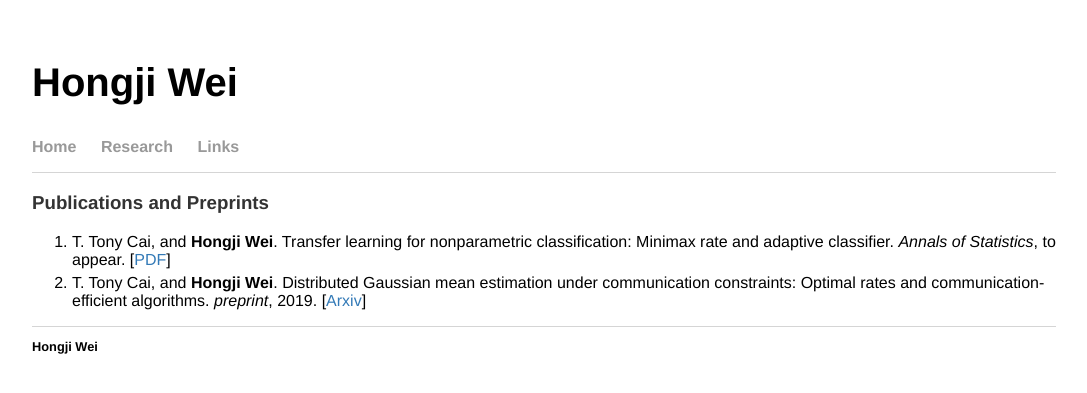
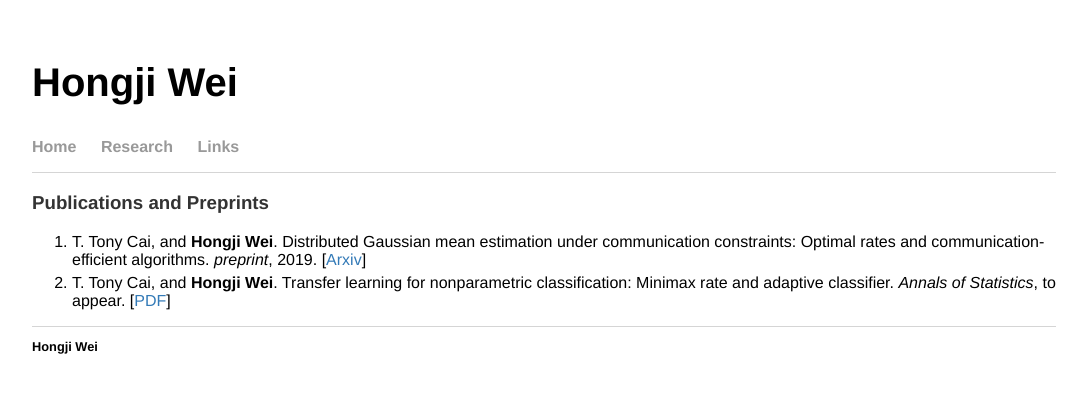
Before and after one commit to hongji-wei/hongji-wei-old, a Jekyll site: the page built from cv/index.html, in a window 1280 px wide. Shown: the top 393 px of the page, without its empty margins (96-1183 px from the left). Built offline with Jekyll 4.4.1, drawn with Linux system fonts in a browser that asks for light colours; part of the change alters nothing that is shown.

```diff
--- a/cv/index.html
+++ b/cv/index.html
@@ -6,7 +6,7 @@ title: Hongji Wei
 <div class="blurb">
   <h3>Publications and Preprints</h3>
   <ol>
+    <li>T. Tony Cai, and <b>Hongji Wei</b>. Distributed Gaussian mean estimation under communication constraints: Optimal rates and communication-efficient algorithms. <i>preprint</i>, 2019.  [<a href="https://arxiv.org/abs/2001.08877">Arxiv</a>] </li>
     <li>T. Tony Cai, and <b>Hongji Wei</b>. Transfer learning for nonparametric classification: Minimax rate and adaptive classifier. <i>Annals of Statistics</i>, to appear. [<a href="AOS1904-057R1A0.pdf">PDF</a>] </li>
-    <li>T. Tony Cai, and <b>Hongji Wei</b>. Distributed Gaussian mean estimation under communication constraints: Optimal rates and communication-efficient algorithms. <i>preprint</i>, 2019.  [<a href="https://arxiv.org/abs/2001.08877">Arxiv</a>] </li>
   </ol>
 </div><!-- /.blurb -->
```
